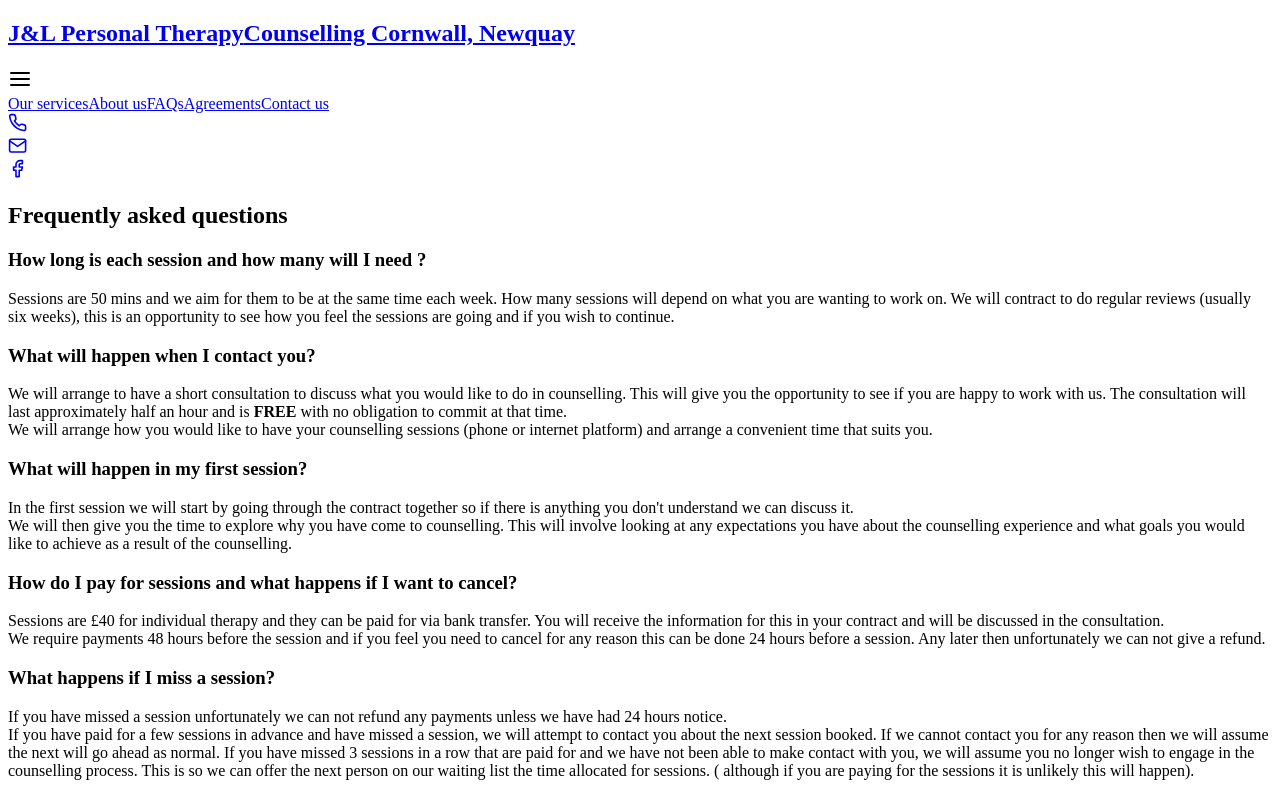
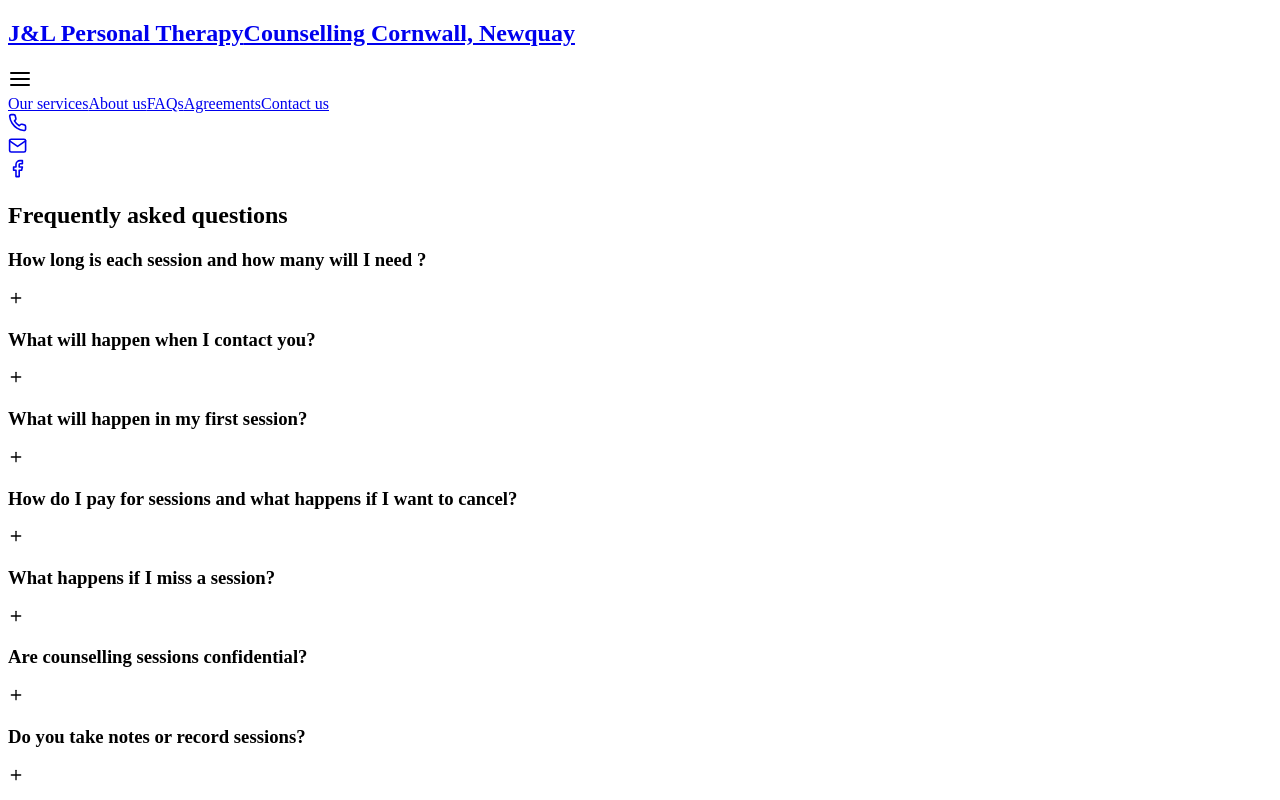
Before and after one commit to Matt-htims/JLPersonalTherapy, a Next.js app: page /faqs in a window 1280 px wide. Shown: the top 800 px of the page. Built offline with nearby package versions, Linux system fonts and the light colour scheme.

Commit message:
Altered FAQ page styling and moved contact pill slightly closer to side to not obstruct view of items on page

```diff
--- a/components/ContactPill.jsx
+++ b/components/ContactPill.jsx
@@ -12,7 +12,7 @@ function ContactPill() {
 		<div
 			onMouseEnter={() => setHover(true)}
 			onMouseLeave={() => setHover(false)}
-			className="fixed right-8 top-40 z-30 md:flex cursor-pointer hidden overflow-hidden rounded-2xl"
+			className="fixed right-5 top-40 z-30 md:flex cursor-pointer hidden overflow-hidden rounded-2xl"
 		>
 			<AnimatePresence>
 				{hover ? (
--- a/components/Faqs/QnA.jsx
+++ b/components/Faqs/QnA.jsx
@@ -1,10 +1,35 @@
-import React from 'react';
+import { useState } from 'react';
 
-const QnA = ({ q, a }) => {
+import { FiPlus, FiMinus } from 'react-icons/fi';
+
+const QnA = ({ q, a, last }) => {
+	const [open, setOpen] = useState(false);
+
+	// Handlers
+	function handleOpen() {
+		setOpen(!open);
+	}
+
 	return (
-		<div>
-			<h3 className="text-xl pb-6 font-semibold">{q}</h3>
-			<div className="pb-6 leading-7 text-base text-justify leading-8">{a}</div>
+		<div
+			onClick={handleOpen}
+			className={
+				last
+					? 'cursor-pointer mb-8'
+					: 'cursor-pointer border-b border-gray mb-8'
+			}
+		>
+			<div className="flex justify-between items-center mb-8 pr-6">
+				<h3 className="text-xl">{q}</h3>
+				{open ? <FiMinus /> : <FiPlus />}
+			</div>
+			{open ? (
+				<div className="pb-6 leading-7 text-base text-justify leading-8">
+					{a}
+				</div>
+			) : (
+				''
+			)}
 		</div>
 	);
 };
--- a/pages/faqs.jsx
+++ b/pages/faqs.jsx
@@ -122,6 +122,7 @@ function faqs() {
 						a="Although endings are an important part of the process you can finish counselling any time you like. We do require at least 24 hours notice to make refunds.
 					If you feel you would like to end counselling all you have to do is let us know either in a session, by phone, internet platform or email.
 					"
+						last={true}
 					/>
 				</div>
 			</div>
--- a/tailwind.config.js
+++ b/tailwind.config.js
@@ -19,6 +19,7 @@ module.exports = {
 				dark: '#FBF7F6',
 			},
 			black: '#000',
+			gray: '#C2C2C2',
 		},
 		extend: {
 			fontFamily: {
```
